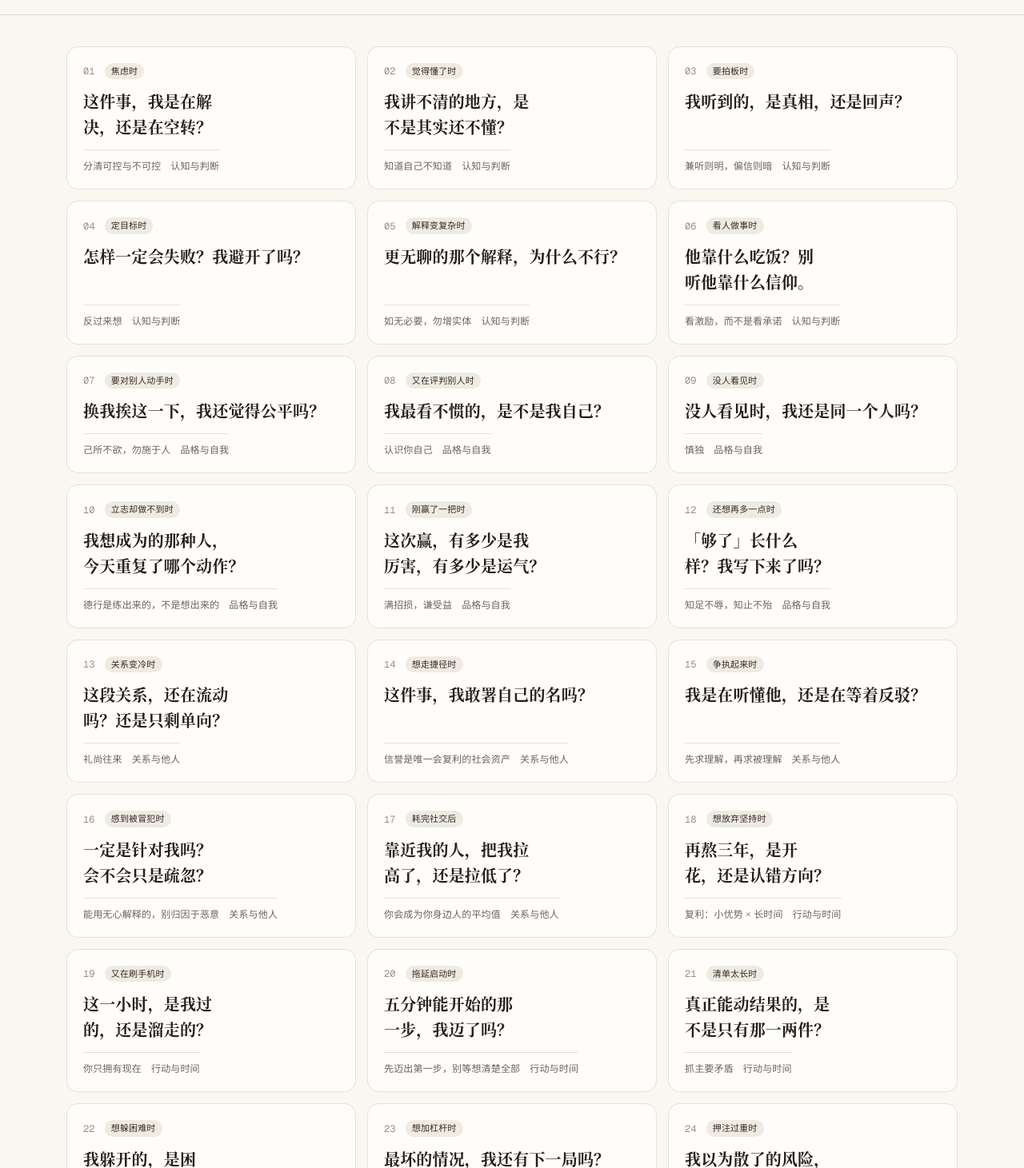
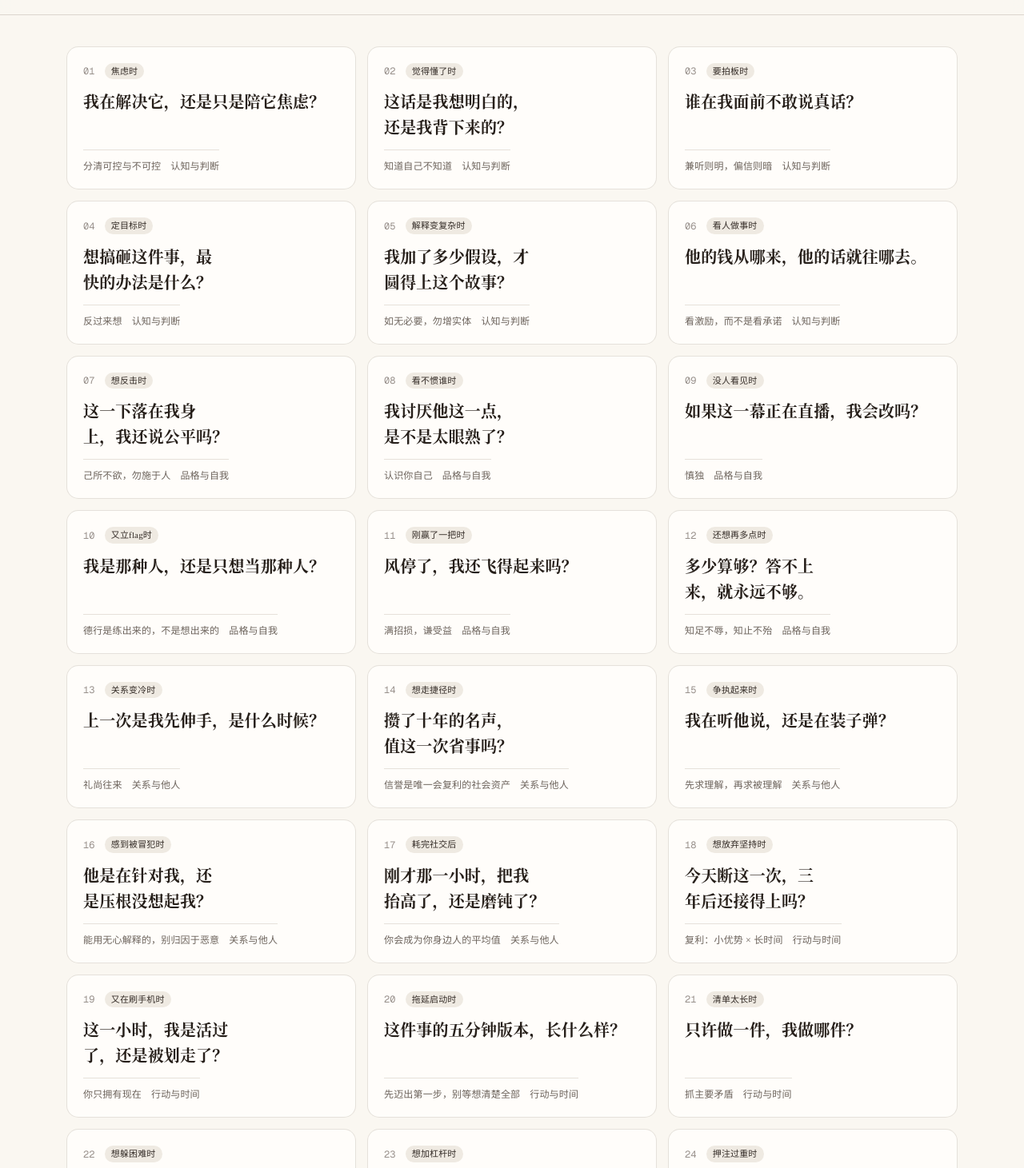
Before and after one commit to brianbai1123/lijiu, a Next.js app: page / in a window 1280 px wide. Shown: the part 1149-2610 px from the top of the page at 80% size. Built offline with nearby package versions, Linux system fonts and the light colour scheme.

Commit message:
检视问题再锤一版：更狠、更有画面、更难忘
Co-authored-by: bylbyx <bylbyx@gmail.com>

```diff
--- a/src/data/checks.ts
+++ b/src/data/checks.ts
@@ -10,142 +10,142 @@ export type CheckFields = {
 export const checks: Record<string, CheckFields> = {
   "dichotomy-of-control": {
     trigger: "焦虑时",
-    check: "这件事，我是在解决，还是在空转？",
+    check: "我在解决它，还是只是陪它焦虑？",
   },
   "know-what-you-dont-know": {
     trigger: "觉得懂了时",
-    check: "我讲不清的地方，是不是其实还不懂？",
+    check: "这话是我想明白的，还是我背下来的？",
   },
   "listen-to-both-sides": {
     trigger: "要拍板时",
-    check: "我听到的，是真相，还是回声？",
+    check: "谁在我面前不敢说真话？",
   },
   invert: {
     trigger: "定目标时",
-    check: "怎样一定会失败？我避开了吗？",
+    check: "想搞砸这件事，最快的办法是什么？",
   },
   "occams-razor": {
     trigger: "解释变复杂时",
-    check: "更无聊的那个解释，为什么不行？",
+    check: "我加了多少假设，才圆得上这个故事？",
   },
   incentives: {
     trigger: "看人做事时",
-    check: "他靠什么吃饭？别听他靠什么信仰。",
+    check: "他的钱从哪来，他的话就往哪去。",
   },
   "golden-rule": {
-    trigger: "要对别人动手时",
-    check: "换我挨这一下，我还觉得公平吗？",
+    trigger: "想反击时",
+    check: "这一下落在我身上，我还说公平吗？",
   },
   "know-thyself": {
-    trigger: "又在评判别人时",
-    check: "我最看不惯的，是不是我自己？",
+    trigger: "看不惯谁时",
+    check: "我讨厌他这一点，是不是太眼熟了？",
   },
   "integrity-alone": {
     trigger: "没人看见时",
-    check: "没人看见时，我还是同一个人吗？",
+    check: "如果这一幕正在直播，我会改吗？",
   },
   "virtue-is-habit": {
-    trigger: "立志却做不到时",
-    check: "我想成为的那种人，今天重复了哪个动作？",
+    trigger: "又立flag时",
+    check: "我是那种人，还是只想当那种人？",
   },
   "humility-gains": {
     trigger: "刚赢了一把时",
-    check: "这次赢，有多少是我厉害，有多少是运气？",
+    check: "风停了，我还飞得起来吗？",
   },
   "know-when-enough": {
-    trigger: "还想再多一点时",
-    check: "「够了」长什么样？我写下来了吗？",
+    trigger: "还想再多点时",
+    check: "多少算够？答不上来，就永远不够。",
   },
   reciprocity: {
     trigger: "关系变冷时",
-    check: "这段关系，还在流动吗？还是只剩单向？",
+    check: "上一次是我先伸手，是什么时候？",
   },
   "reputation-compounds": {
     trigger: "想走捷径时",
-    check: "这件事，我敢署自己的名吗？",
+    check: "攒了十年的名声，值这一次省事吗？",
   },
   "seek-first-to-understand": {
     trigger: "争执起来时",
-    check: "我是在听懂他，还是在等着反驳？",
+    check: "我在听他说，还是在装子弹？",
   },
   "hanlons-razor": {
     trigger: "感到被冒犯时",
-    check: "一定是针对我吗？会不会只是疏忽？",
+    check: "他是在针对我，还是压根没想起我？",
   },
   "choose-company": {
     trigger: "耗完社交后",
-    check: "靠近我的人，把我拉高了，还是拉低了？",
+    check: "刚才那一小时，把我抬高了，还是磨钝了？",
   },
   compounding: {
     trigger: "想放弃坚持时",
-    check: "再熬三年，是开花，还是认错方向？",
+    check: "今天断这一次，三年后还接得上吗？",
   },
   "now-is-all-you-have": {
     trigger: "又在刷手机时",
-    check: "这一小时，是我过的，还是溜走的？",
+    check: "这一小时，我是活过了，还是被划走了？",
   },
   "start-small": {
     trigger: "拖延启动时",
-    check: "五分钟能开始的那一步，我迈了吗？",
+    check: "这件事的五分钟版本，长什么样？",
   },
   "vital-few": {
     trigger: "清单太长时",
-    check: "真正能动结果的，是不是只有那一两件？",
+    check: "只许做一件，我做哪件？",
   },
   "do-hard-things": {
     trigger: "想躲困难时",
-    check: "我躲开的，是困难，还是成长本身？",
+    check: "这道坎绕过去，要绕多少年？",
   },
   "survive-first": {
     trigger: "想加杠杆时",
-    check: "最坏的情况，我还有下一局吗？",
+    check: "这一把输光，我还能上牌桌吗？",
   },
   diversify: {
     trigger: "押注过重时",
-    check: "我以为散了的风险，是不是其实捆在一起？",
+    check: "我这几个篮子，是不是放在同一辆车上？",
   },
   "prepare-in-peace": {
     trigger: "一切顺利时",
-    check: "雨天的伞，我是晴天备的，还是淋着再找？",
+    check: "现在是晴天，我的伞在哪？",
   },
   "irreversible-first": {
     trigger: "纠结决策时",
-    check: "这扇门，走出去还能回来吗？",
+    check: "这扇门关上，还推得开吗？",
   },
   "sunk-cost": {
     trigger: "不甘心放弃时",
-    check: "如果从今天才开始，我还会选这条路吗？",
+    check: "我是在救这件事，还是在救自己的面子？",
   },
   impermanence: {
     trigger: "情绪很满时",
-    check: "我是不是把「暂时」说成了「永远」？",
+    check: "这一阵，我是不是当成了一辈子？",
   },
   "judgment-not-events": {
-    trigger: "被情绪带着跑时",
-    check: "伤我的，是这件事，还是我对它的说法？",
+    trigger: "越想越气时",
+    check: "扎我的是这件事，还是我给它配的旁白？",
   },
   "blessing-in-disguise": {
-    trigger: "刚接到坏消息时",
-    check: "盖章太早了吗？结局真的已经写死了？",
+    trigger: "坏消息来时",
+    check: "故事才刚开头，我急着写结局？",
   },
   "meaning-in-suffering": {
     trigger: "处境改不了时",
-    check: "疼改不了，我还能决定怎么扛吗？",
+    check: "这份苦，就让它白疼吗？",
   },
   "memento-mori": {
     trigger: "为小事内耗时",
-    check: "临终时，这件事还值得我今晚内耗吗？",
+    check: "这件事，配写进我的墓志铭吗？",
   },
   "relationships-are-the-answer": {
-    trigger: "又在加班换成就时",
-    check: "真正能托底的人，我有几个？",
+    trigger: "深夜加班时",
+    check: "凌晨三点，我能打给谁？",
   },
   "golden-mean": {
     trigger: "把优点加码时",
-    check: "我的优点，再加一档，会不会变成缺陷？",
+    check: "这份优点，再拧一格会不会就断了？",
   },
   "give-more": {
-    trigger: "只想着交换时",
-    check: "我是在给予，还是在暗中记账？",
+    trigger: "算得太清时",
+    check: "我是在给，还是在记账？",
   },
 };
```
